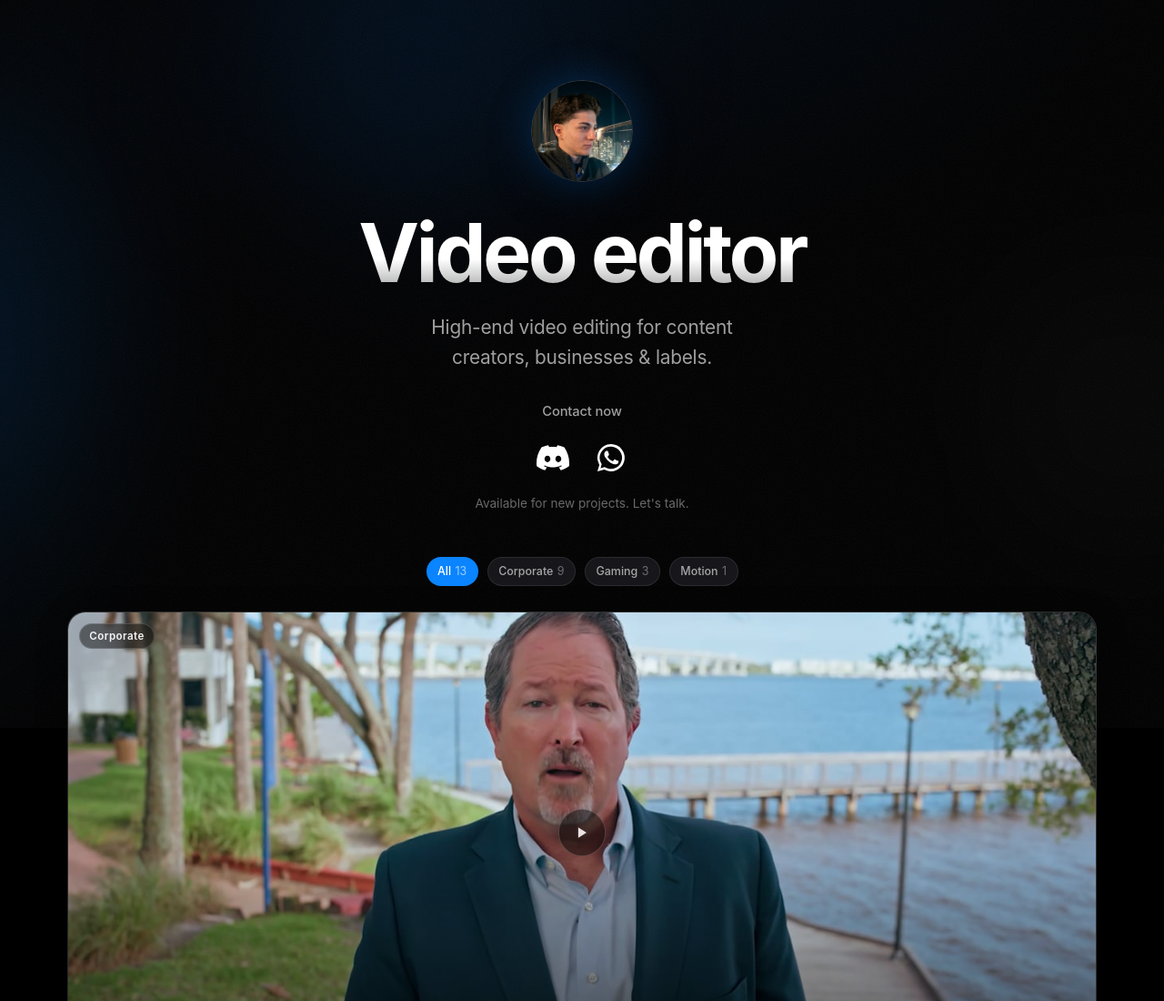
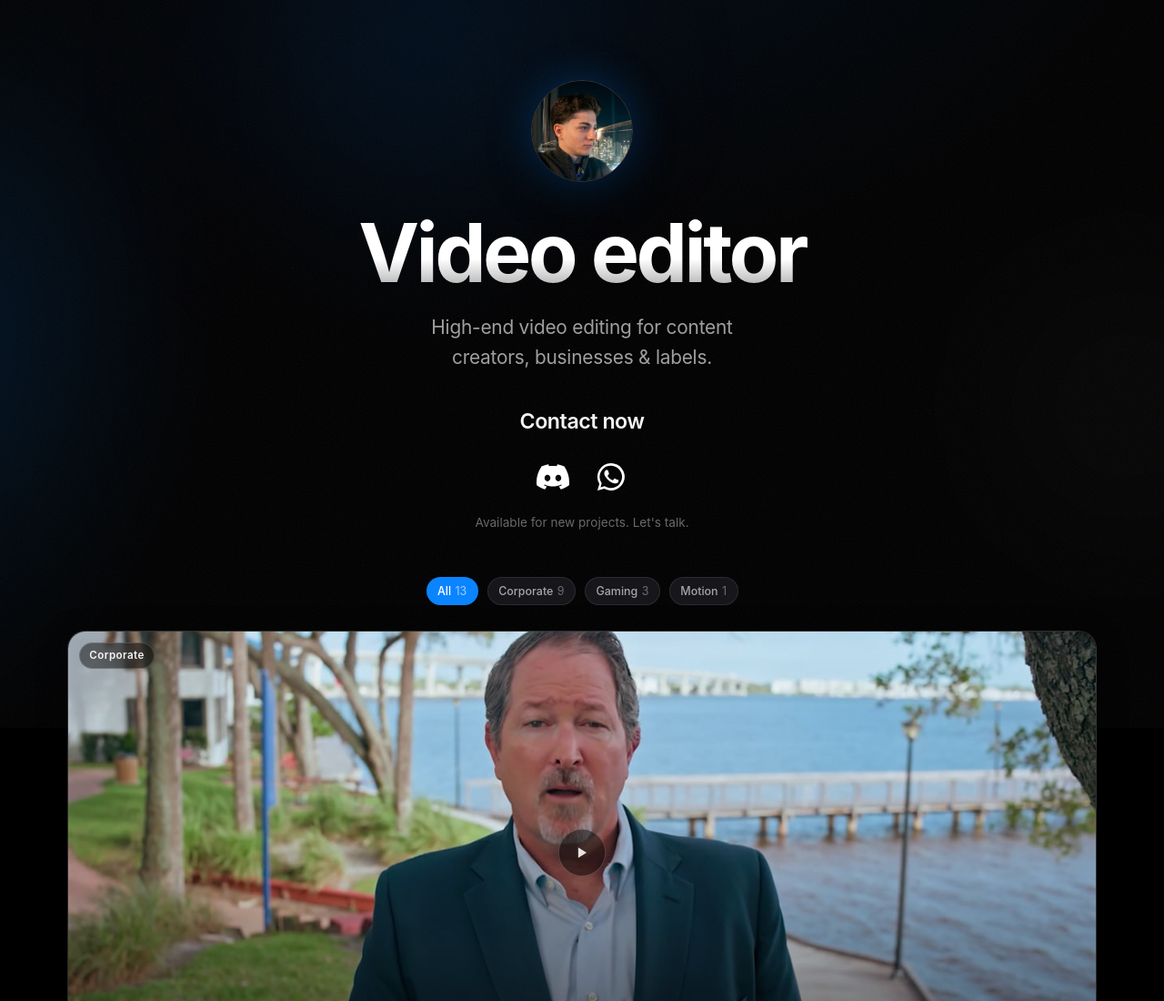
Before and after one commit to burkemov/burkemov-site, a plain HTML site: page index.html in a window 1280 px wide. Shown: the top 1100 px of the page at 91% size. Drawn offline with Linux system fonts and the light colour scheme.

Commit message:
Destaca a chamada "Contact now"
De 0.92rem cinza para clamp(1.15rem, 2.3vw, 1.45rem) em branco pleno e
peso 640, com mais respiro em volta. Vira o segundo texto mais forte do
hero, atrás só do título, e contrasta com a frase discreta abaixo das
logos.

Co-Authored-By: Claude Opus 5 <noreply@anthropic.com>

```diff
--- a/css/styles.css
+++ b/css/styles.css
@@ -331,12 +331,12 @@ button {
 
 /* Chamada acima das logos */
 .contacts__label {
-  margin-top: clamp(28px, 4vh, 40px);
-  margin-bottom: 12px;
-  font-size: 0.92rem;
-  font-weight: 500;
-  letter-spacing: -0.01em;
-  color: var(--text-2);
+  margin-top: clamp(32px, 4.5vh, 46px);
+  margin-bottom: 16px;
+  font-size: clamp(1.15rem, 2.3vw, 1.45rem);
+  font-weight: 640;
+  letter-spacing: -0.02em;
+  color: var(--text);
 }
 
 .contacts__label + .contacts {
```
